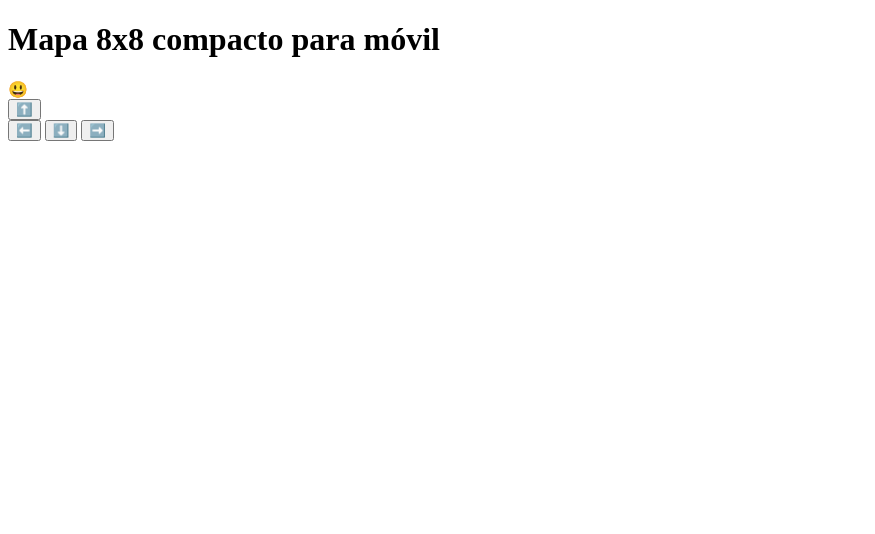
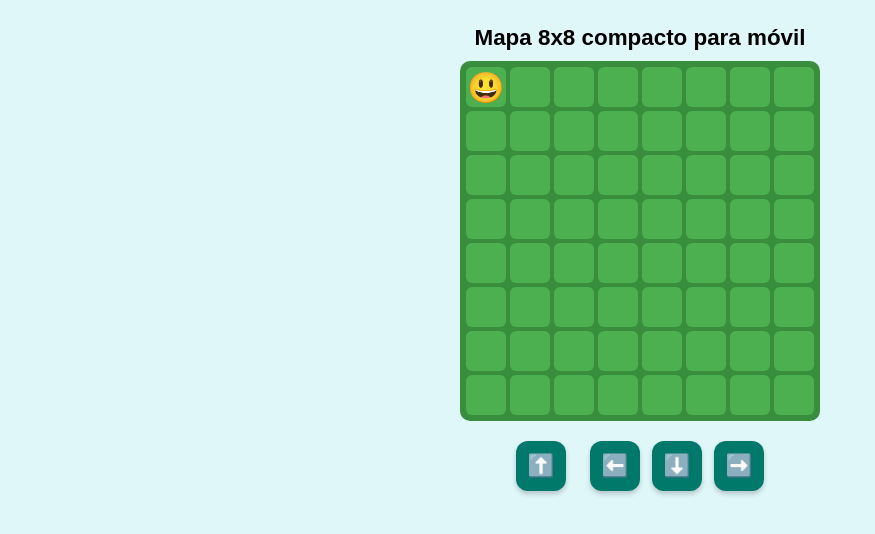
Before and after one commit to bicok755/GameMap, a plain HTML site: page index.html in a window 1280 px wide. Shown: the whole page, without its empty margins (0-875 px from the left). Drawn offline with Linux system fonts and the light colour scheme.

Commit message:
Update styles.css

```diff
--- a/styles.css
+++ b/styles.css
@@ -1,17 +1,74 @@
-/* styles.css */
-#board {
+body {
+  margin: 0;
+  padding: 10px;
+  font-family: Arial, sans-serif;
+  background: #e0f7fa;
+  display: flex;
+  flex-direction: column;
+  align-items: center;
+  height: 100vh;
+  box-sizing: border-box;
+}
+h1 {
+  margin-bottom: 10px;
+  font-size: 1.4rem;
+  text-align: center;
+}
+#mapa {
   display: grid;
-  grid-template-columns: repeat(4, 30px);
-  grid-template-rows: repeat(4, 30px);
-  gap: 2px;
-  background: green;
-  width: max-content;
-  margin: 20px auto;
+  grid-template-columns: repeat(8, 40px);
+  grid-template-rows: repeat(8, 40px);
+  gap: 4px;
+  background: #388e3c;
+  border-radius: 10px;
+  padding: 6px;
+  box-sizing: border-box;
+  user-select: none;
 }
-
-.cell {
-  width: 30px;
-  height: 30px;
-  background: white;
-  border: 1px solid #444;
+.celda {
+  width: 40px;
+  height: 40px;
+  border-radius: 6px;
+  display: flex;
+  justify-content: center;
+  align-items: center;
+  font-size: 24px;
 }
+.cesped {
+  background-color: #4caf50;
+  color: #2e7d32;
+}
+.arbol {
+  background-color: #2e7d32;
+  color: #a5d6a7;
+}
+.roca {
+  background-color: #757575;
+  color: #cfd8dc;
+}
+.jugador {
+  font-size: 30px !important;
+  position: relative;
+  z-index: 10;
+}
+.controles {
+  margin-top: 20px;
+  display: flex;
+  flex-wrap: wrap;
+  justify-content: center;
+  gap: 12px;
+}
+.controles button {
+  font-size: 22px;
+  width: 50px;
+  height: 50px;
+  border-radius: 12px;
+  border: none;
+  background-color: #00796b;
+  color: white;
+  box-shadow: 0 3px 5px rgba(0,0,0,0.2);
+  user-select: none;
+}
+.controles button:active {
+  background-color: #004d40;
+}
```
